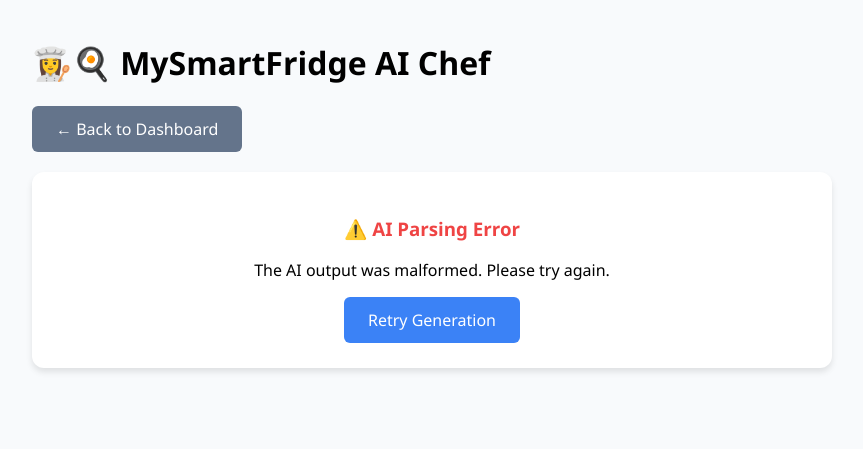
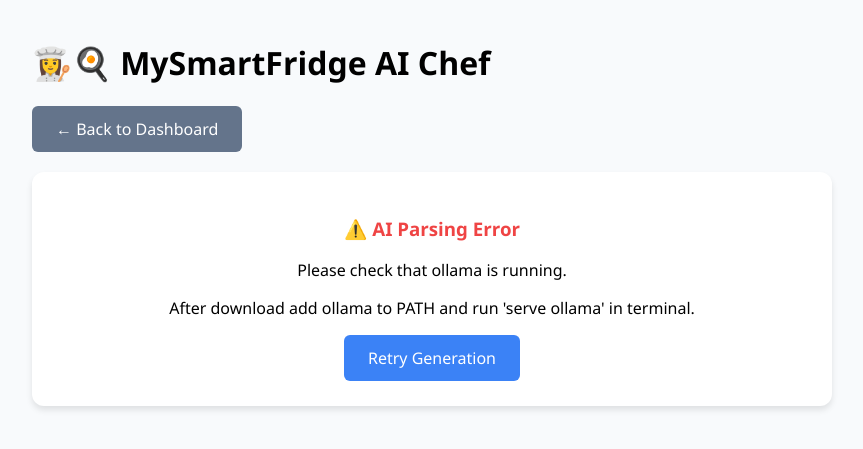
Before and after one commit to Bissapinho/Receipt-Analyzer-RecipeSuggestions, a Flask app: page /suggest in a window 1280 px wide. Shown: the top 449 px of the page, without its empty margins (208-1071 px from the left). Run offline with Flask 3, Linux system fonts and the light colour scheme; the visitor is signed in with stand-in values (Sample User, id 1).

Commit message:
changes in error message recipe

```diff
--- a/templates/recipes.html
+++ b/templates/recipes.html
@@ -47,7 +47,8 @@
     {% else %}
         <div class="recipe-card" style="text-align: center;">
             <h3 style="color: #ef4444;">⚠️ AI Parsing Error</h3>
-            <p>The AI output was malformed. Please try again.</p>
+            <p>Please check that ollama is running. </p>
+            </p>After download add ollama to PATH and run 'serve ollama' in terminal.</p>
             <a href="/suggest" class="btn" style="background: #3b82f6;">Retry Generation</a>
         </div>
     {% endif %}
```
